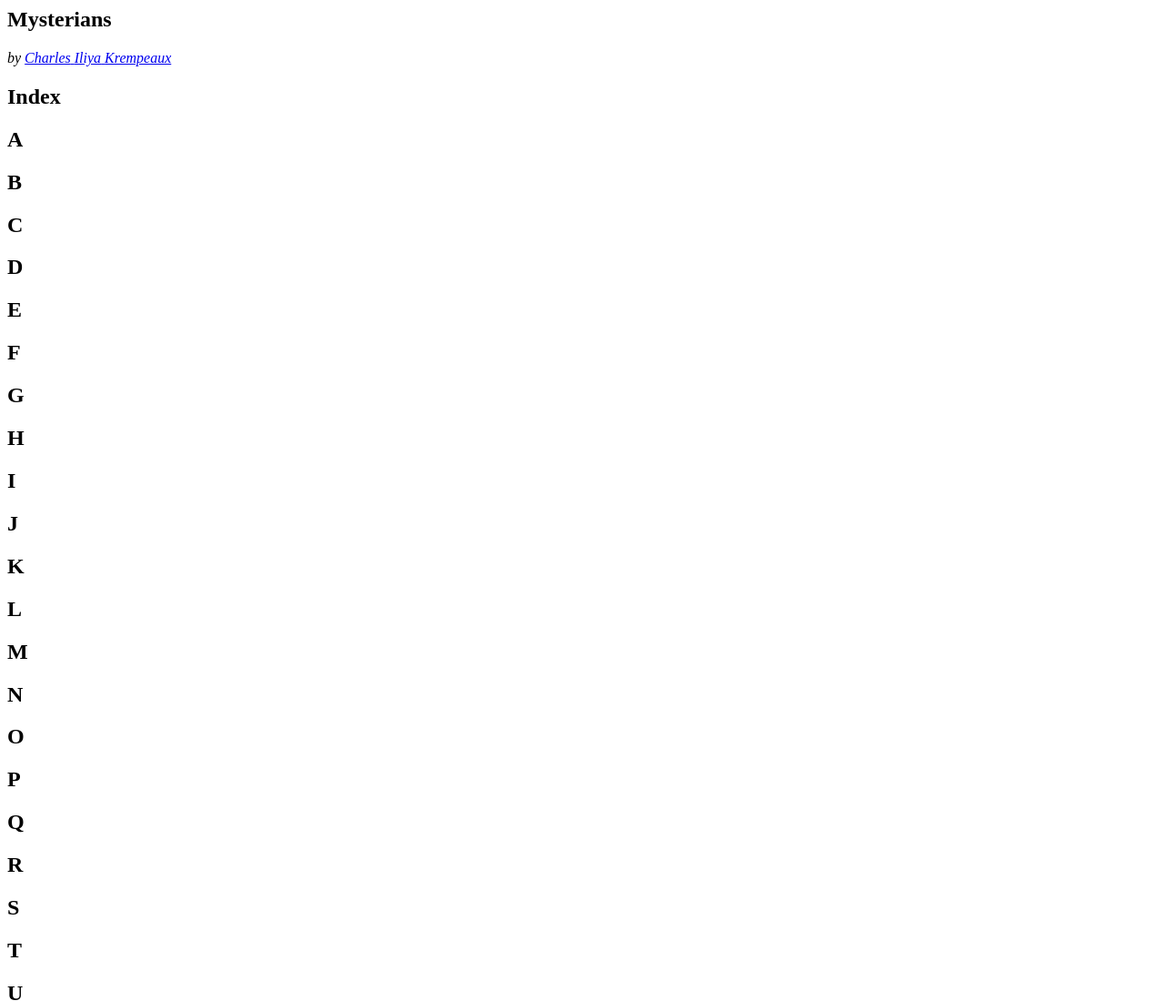
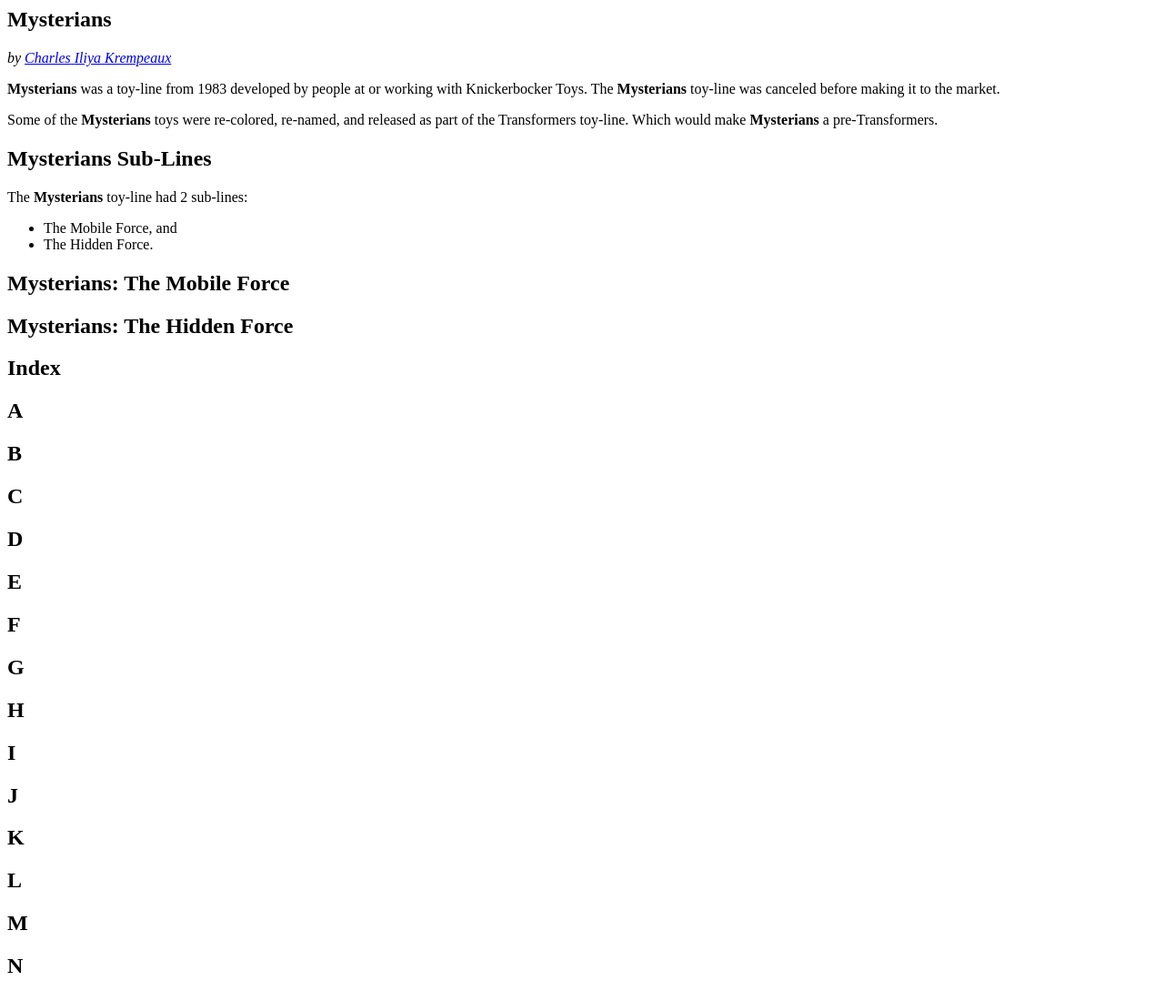
Before and after one commit to reiver/reiver-mysterians, a plain HTML site: page index.html in a window 1280 px wide. Shown: the top 1100 px of the page at 91% size. Drawn offline with Linux system fonts and the light colour scheme.

Commit message:
mysterians

```diff
--- a/index.html
+++ b/index.html
@@ -8,8 +8,29 @@
 	</section>
 	<section>
 		<p>
-
+			<strong>Mysterians</strong> was a toy-line from 1983 developed by people at or working with <ziba-link transform="lowercase">Knickerbocker Toys</ziba-link>.
+			The <strong>Mysterians</strong> toy-line was canceled before making it to the market.
 		</p>
+		<p>
+			Some of the <strong>Mysterians</strong> toys were re-colored, re-named, and released as part of the  <ziba-link transform="lowercase">Transformers</ziba-link> toy-line.
+			Which would make <strong>Mysterians</strong> a <ziba-link transform="lowercase">pre-Transformers</ziba-link>.
+		</p>
+	</section>
+	<section>
+		<h2>Mysterians Sub-Lines</h2>
+		<p>
+			The <strong>Mysterians</strong> toy-line had 2 sub-lines:
+		</p>
+		<ul>
+			<li><ziba-link transform="lowercase">The Mobile Force</ziba-link>, and</li>
+			<li><ziba-link transform="lowercase">The Hidden Force</ziba-link>.</li>
+		</ul>
+	</section>
+	<section>
+		<h2>Mysterians: The Mobile Force</h2>
+	</section>
+	<section>
+		<h2>Mysterians: The Hidden Force</h2>
 	</section>
 	<section>
 		<h2>Index</h2>
```
